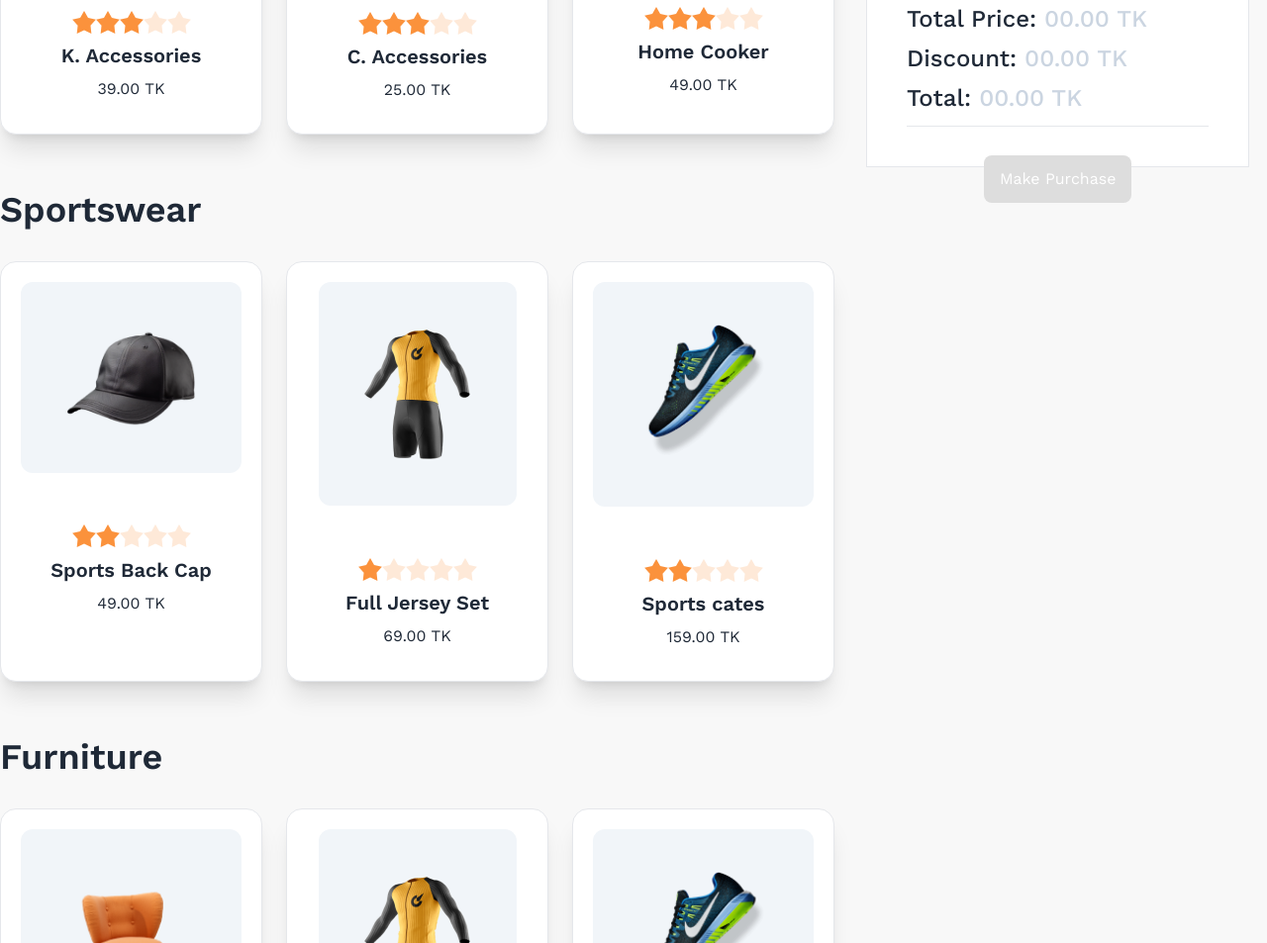
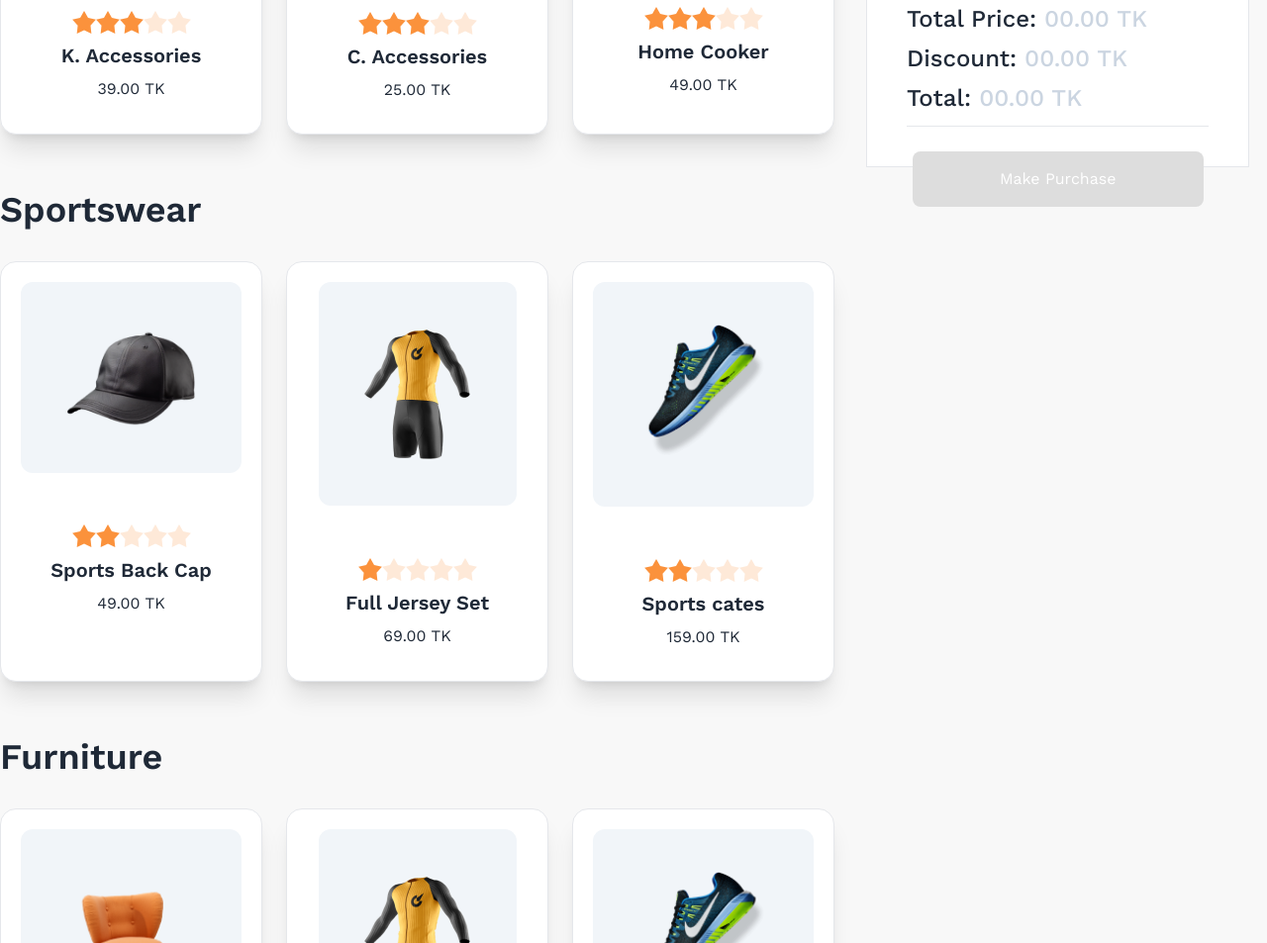
Before and after one commit to Priyanka-Das-Dipa/summer-sale, a plain HTML site: page index.html in a window 1280 px wide. Shown: the part 1186-2139 px from the top of the page at 99% size. Drawn offline with nearby package versions, Linux system fonts and the light colour scheme.

Commit message:
button size fixed

```diff
--- a/index.html
+++ b/index.html
@@ -530,7 +530,7 @@
               <!-- Open the modal using ID.showModal() method -->
               <button
                 id="btnPurchase"
-                class="bg-[#ddd] py-3 px-4 -mt-28 text-white rounded-lg"
+                class="bg-[#ddd] py-3 px-4 -mt-28 text-white rounded-lg w-[294px] h-[56px]"
                 onclick="my_modal_1.showModal()"
                 disabled
               >
```
Also changed, not shown: 1 other file.
